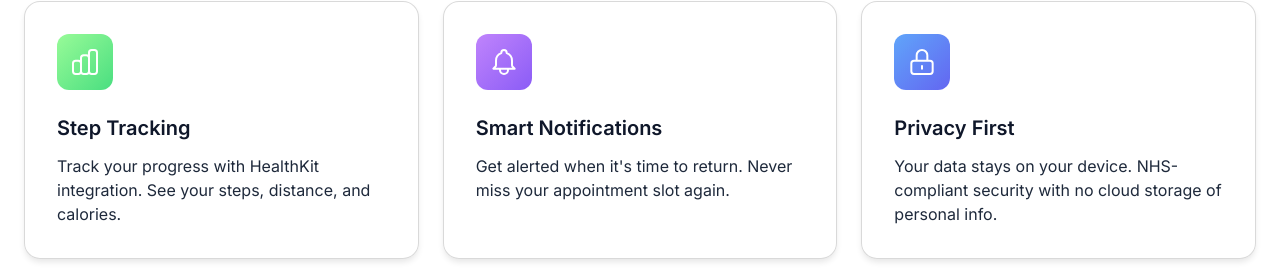
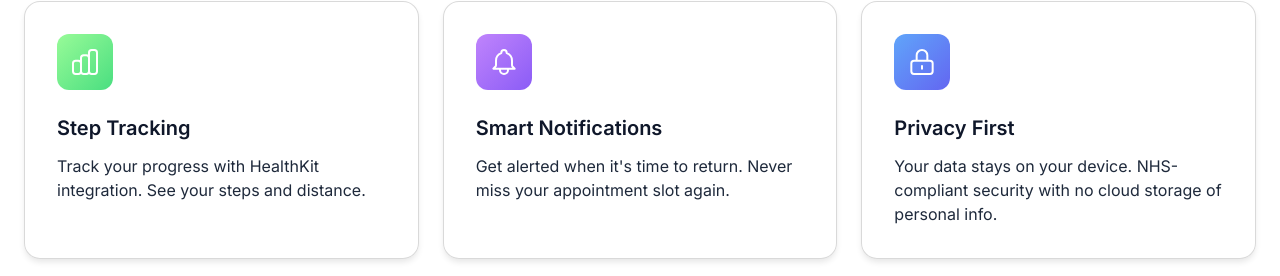
Before and after one commit to matt1862000/nhs-credential-passport, a Next.js app in the folder website/: page / in a window 1280 px wide. Shown: the part 1636-1912 px from the top of the page. Built offline with nearby package versions, Linux system fonts and the light colour scheme.

Commit message:
Update Step Tracking description: remove calories

```diff
--- a/website/src/components/Features.tsx
+++ b/website/src/components/Features.tsx
@@ -45,7 +45,7 @@ const features = [
       </svg>
     ),
     title: 'Step Tracking',
-    description: 'Track your progress with HealthKit integration. See your steps, distance, and calories.',
+    description: 'Track your progress with HealthKit integration. See your steps and distance.',
     color: 'from-mint-green to-green-400',
     delay: 0.3,
   },
```
